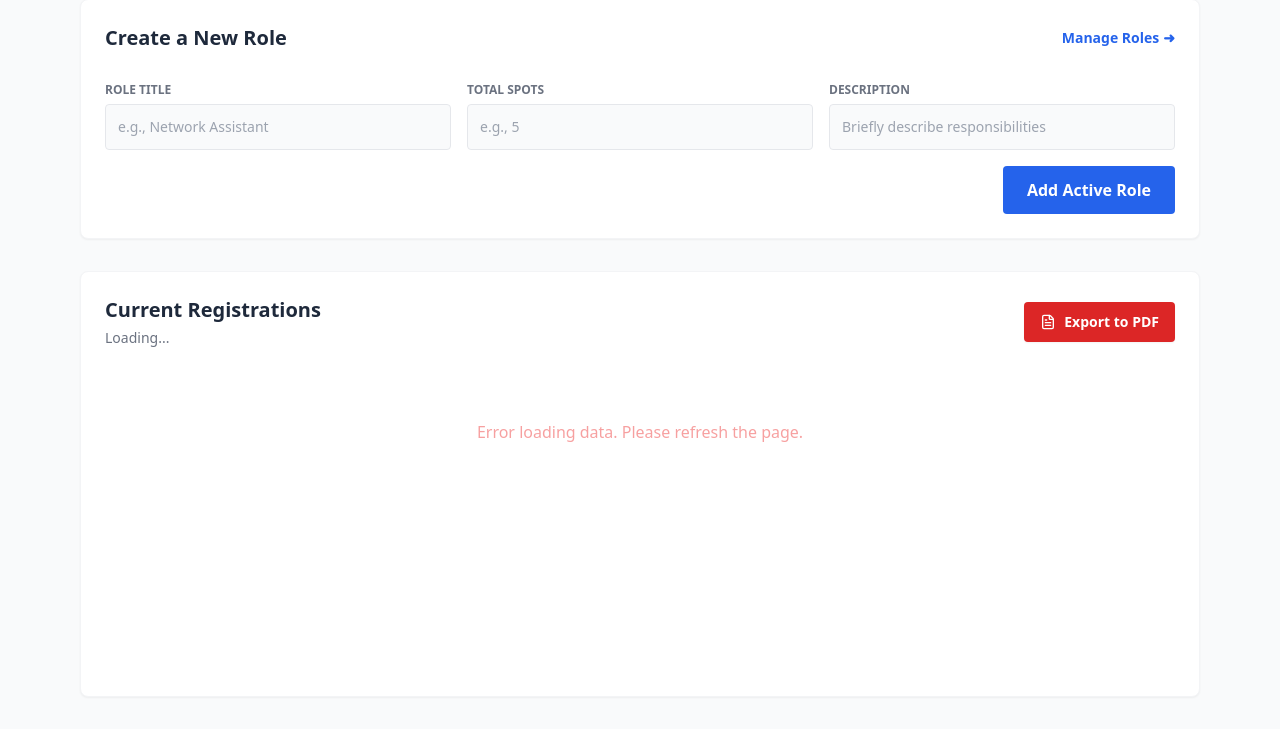
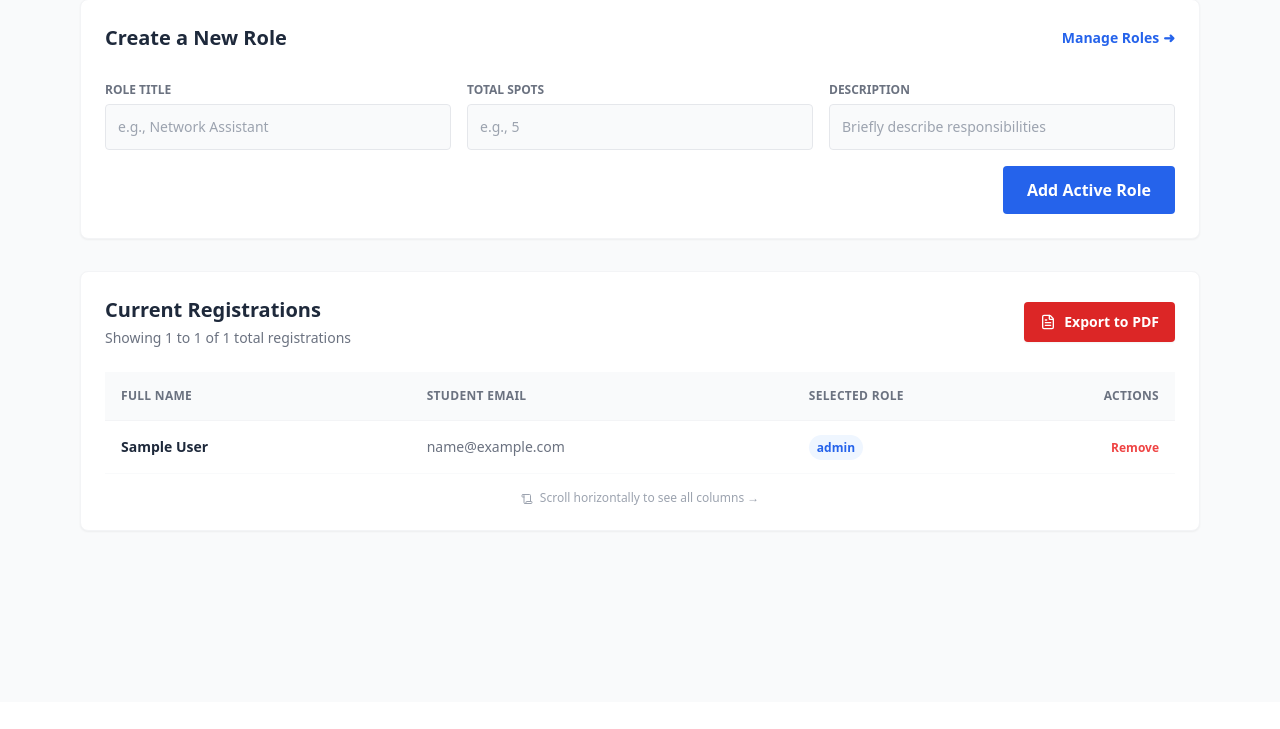
Before and after one commit to MSTANSLOUS/Self-Role-Assignment-System, a Flask app: page /admin in a window 1280 px wide. Shown: the part 98-827 px from the top of the page. After the commit the page ends 630 px from the top, so only its background shows below. Run offline with Flask 3, Linux system fonts and the light colour scheme; tables that the repository leaves empty hold one stand-in row (values such as "Sample post"); data that the repository does not hold is empty; some libraries are stand-ins or nearby versions.

Commit message:
Revert to reliable pagination with smooth transition effect

```diff
--- a/app/templates/admin.html
+++ b/app/templates/admin.html
@@ -80,8 +80,12 @@
             z-index: 10;
         }
 
-        /* Fade animation for smooth transitions */
-        @keyframes fadeIn {
+        /* Smooth page transition */
+        .page-transition {
+            animation: fadeSlide 0.3s ease-out;
+        }
+
+        @keyframes fadeSlide {
             from {
                 opacity: 0;
                 transform: translateY(10px);
@@ -90,29 +94,6 @@
                 opacity: 1;
                 transform: translateY(0);
             }
-        }
-
-        .fade-in {
-            animation: fadeIn 0.3s ease-out;
-        }
-
-        /* Loading spinner overlay */
-        .loading-spinner {
-            position: absolute;
-            top: 50%;
-            left: 50%;
-            transform: translate(-50%, -50%);
-            z-index: 10;
-        }
-
-        .table-wrapper {
-            position: relative;
-            min-height: 300px;
-        }
-
-        .table-loading {
-            opacity: 0.5;
-            pointer-events: none;
         }
     </style>
 </head>
@@ -204,13 +185,16 @@
             </div>
         </div>
 
-        <!-- Registrations Section with SMOOTH AJAX Pagination -->
-        <section class="bg-white border border-gray-100 rounded-lg p-6 shadow-sm">
+        <!-- Registrations Section with Smooth Transitions -->
+        <section class="bg-white border border-gray-100 rounded-lg p-6 shadow-sm" id="registrationsSection">
             <div class="flex flex-col md:flex-row md:items-center justify-between mb-6 gap-4">
                 <div>
                     <h2 class="text-xl font-bold text-slate-800 mb-1">Current Registrations</h2>
-                    <p id="paginationInfo" class="text-sm text-gray-500">
-                        Loading...
+                    <p class="text-sm text-gray-500">
+                        Showing {{ ((current_page - 1) * per_page) + 1 }} to {{ ((current_page - 1) * per_page) + users|length }} of {{ total_users }} total registrations
+                        {% if total_pages > 1 %}
+                            • Page {{ current_page }} of {{ total_pages }}
+                        {% endif %}
                     </p>
                 </div>
                 <a href="{{ url_for('routes.export_pdf') }}" class="flex items-center justify-center space-x-2 bg-red-600 text-white text-sm font-semibold px-4 py-2.5 rounded hover:bg-red-700 transition w-full md:w-auto shadow-sm">
@@ -219,22 +203,138 @@
                 </a>
             </div>
 
-            <!-- Table Container with loading state -->
-            <div id="tableContainer" class="table-wrapper">
-                <div id="loadingSpinner" class="hidden absolute inset-0 flex items-center justify-center bg-white/80 z-20 rounded-lg">
-                    <div class="flex flex-col items-center gap-3">
-                        <svg class="animate-spin h-8 w-8 text-blue-600" xmlns="http://www.w3.org/2000/svg" fill="none" viewBox="0 0 24 24">
-                            <circle class="opacity-25" cx="12" cy="12" r="10" stroke="currentColor" stroke-width="4"></circle>
-                            <path class="opacity-75" fill="currentColor" d="M4 12a8 8 0 018-8V0C5.373 0 0 5.373 0 12h4zm2 5.291A7.962 7.962 0 014 12H0c0 3.042 1.135 5.824 3 7.938l3-2.647z"></path>
-                        </svg>
-                        <span class="text-sm text-gray-500">Loading...</span>
+            <!-- Desktop Table View -->
+            <div class="desktop-table table-container custom-scroll">
+                <table class="registrations-table text-left border-collapse min-w-[640px]">
+                    <thead class="sticky-header bg-gray-50">
+                        <tr class="text-xs font-bold text-gray-500 uppercase tracking-wide border-b border-gray-100">
+                            <th class="p-4 w-[200px]">Full Name</th>
+                            <th class="p-4 w-[250px]">Student Email</th>
+                            <th class="p-4 w-[150px]">Selected Role</th>
+                            <th class="p-4 w-[100px] text-right">Actions</th>
+                        </tr>
+                    </thead>
+                    <tbody class="text-sm">
+                        {% for user in users %}
+                        <tr class="border-b border-gray-50 hover:bg-gray-50/50">
+                            <td class="p-4 font-semibold text-slate-800 whitespace-nowrap">{{ user.name }}</td>
+                            <td class="p-4 text-gray-500 break-all">{{ user.email }}</td>
+                            <td class="p-4">
+                                <span class="bg-blue-50 text-blue-600 px-2 py-1 rounded-full text-xs font-bold whitespace-nowrap">
+                                    {{ user.role.role }}
+                                </span>
+                            </td>
+                            <td class="p-4 text-right">
+                                <form action="{{ url_for('routes.delete_user', user_id=user.id) }}" method="POST" onsubmit="return confirm('Are you sure you want to remove {{ user.name }}?');">
+                                    <button type="submit" class="text-xs font-bold text-red-500 hover:text-red-700 transition whitespace-nowrap">
+                                        Remove
+                                    </button>
+                                </form>
+                            </td>
+                        </tr>
+                        {% endfor %}
+                    </tbody>
+                </table>
+            </div>
+
+            <!-- Mobile Cards View -->
+            <div class="mobile-cards space-y-3">
+                {% if users %}
+                    {% for user in users %}
+                    <div class="user-card relative">
+                        <form action="{{ url_for('routes.delete_user', user_id=user.id) }}" method="POST" class="absolute top-4 right-4">
+                            <button type="submit" onclick="return confirm('Are you sure you want to remove {{ user.name }}?');" class="text-xs font-bold text-red-500 hover:text-red-700 transition bg-red-50 px-3 py-1 rounded-full">
+                                Remove
+                            </button>
+                        </form>
+                        <div class="space-y-3">
+                            <div>
+                                <div class="text-xs font-bold text-gray-400 uppercase mb-1">Full Name</div>
+                                <div class="text-base font-semibold text-slate-800 pr-16">{{ user.name }}</div>
+                            </div>
+                            <div>
+                                <div class="text-xs font-bold text-gray-400 uppercase mb-1">Email</div>
+                                <div class="text-sm text-gray-600 break-all">{{ user.email }}</div>
+                            </div>
+                            <div>
+                                <div class="text-xs font-bold text-gray-400 uppercase mb-1">Selected Role</div>
+                                <span class="inline-block bg-blue-50 text-blue-600 px-3 py-1 rounded-full text-sm font-bold">
+                                    {{ user.role.role }}
+                                </span>
+                            </div>
+                        </div>
                     </div>
+                    {% endfor %}
+                {% else %}
+                    <div class="text-center py-12 text-gray-400">
+                        <i data-lucide="users" class="w-12 h-12 mx-auto mb-3 opacity-50"></i>
+                        <p>No registrations yet</p>
+                    </div>
+                {% endif %}
+            </div>
+
+            <!-- Pagination Controls -->
+            {% if total_pages > 1 %}
+            <div class="mt-6 pt-4 border-t border-gray-100 flex flex-col sm:flex-row items-center justify-between gap-4">
+                <div class="text-sm text-gray-500">
+                    Showing <span class="font-semibold">{{ ((current_page - 1) * per_page) + 1 }}</span> to
+                    <span class="font-semibold">{{ ((current_page - 1) * per_page) + users|length }}</span> of
+                    <span class="font-semibold">{{ total_users }}</span> registrations
                 </div>
 
-                <div id="tableContent">
-                    <!-- Content will be loaded here via AJAX -->
+                <div class="flex items-center gap-2">
+                    {% if current_page > 1 %}
+                        <a href="{{ url_for('routes.admin', page=current_page - 1) }}"
+                           class="pagination-btn px-4 py-2 rounded border border-gray-200 text-gray-700 hover:bg-gray-50 transition text-sm font-medium"
+                           onclick="smoothTransition()">
+                            ← Previous
+                        </a>
+                    {% else %}
+                        <button disabled class="pagination-btn px-4 py-2 rounded border border-gray-200 text-gray-400 cursor-not-allowed bg-gray-50 text-sm">
+                            ← Previous
+                        </button>
+                    {% endif %}
+
+                    <div class="flex gap-1">
+                        {% for page_num in range(1, total_pages + 1) %}
+                            {% if page_num == current_page %}
+                                <span class="w-9 h-9 flex items-center justify-center rounded bg-blue-600 text-white text-sm font-semibold">
+                                    {{ page_num }}
+                                </span>
+                            {% elif page_num == 1 or page_num == total_pages or (page_num >= current_page - 2 and page_num <= current_page + 2) %}
+                                <a href="{{ url_for('routes.admin', page=page_num) }}"
+                                   class="w-9 h-9 flex items-center justify-center rounded border border-gray-200 text-gray-600 hover:bg-gray-50 transition text-sm"
+                                   onclick="smoothTransition()">
+                                    {{ page_num }}
+                                </a>
+                            {% elif page_num == current_page - 3 or page_num == current_page + 3 %}
+                                <span class="w-9 h-9 flex items-center justify-center text-gray-400">...</span>
+                            {% endif %}
+                        {% endfor %}
+                    </div>
+
+                    {% if current_page < total_pages %}
+                        <a href="{{ url_for('routes.admin', page=current_page + 1) }}"
+                           class="pagination-btn px-4 py-2 rounded border border-gray-200 text-gray-700 hover:bg-gray-50 transition text-sm font-medium"
+                           onclick="smoothTransition()">
+                            Next →
+                        </a>
+                    {% else %}
+                        <button disabled class="pagination-btn px-4 py-2 rounded border border-gray-200 text-gray-400 cursor-not-allowed bg-gray-50 text-sm">
+                            Next →
+                        </button>
+                    {% endif %}
                 </div>
             </div>
+            {% endif %}
+
+            <!-- Hint for horizontal scroll -->
+            {% if users %}
+            <div class="mt-4 text-center text-xs text-gray-400 desktop-table hidden sm:block">
+                <i data-lucide="scroll" class="inline w-3 h-3 mr-1"></i>
+                Scroll horizontally to see all columns →
+            </div>
+            {% endif %}
         </section>
     </main>
 
@@ -256,96 +356,14 @@
             }
         }
 
-        // SMOOTH AJAX PAGINATION - No Page Reload!
-        let currentPage = {{ current_page | default(1) }};
-        let totalPages = {{ total_pages | default(1) }};
-        let totalUsers = {{ total_users | default(0) }};
-        let perPage = {{ per_page | default(10) }};
-
-        function loadPage(page) {
-            // Show loading spinner
-            const spinner = document.getElementById('loadingSpinner');
-            const tableContent = document.getElementById('tableContent');
-
-            spinner.classList.remove('hidden');
-            tableContent.classList.add('opacity-50');
-
-            // Fetch data via AJAX
-            fetch(`/admin/data?page=${page}`)
-                .then(response => response.json())
-                .then(data => {
-                    // Update table content
-                    tableContent.innerHTML = data.html;
-
-                    // Update pagination info
-                    currentPage = data.current_page;
-                    totalPages = data.total_pages;
-                    totalUsers = data.total_users;
-                    perPage = data.per_page;
-
-                    updatePaginationInfo();
-                    updatePaginationControls();
-
-                    // Re-initialize Lucide icons for new content
-                    if (typeof lucide !== 'undefined') {
-                        lucide.createIcons();
-                    }
-
-                    // Smooth fade in
-                    tableContent.classList.remove('opacity-50');
-                    tableContent.classList.add('fade-in');
-                    setTimeout(() => {
-                        tableContent.classList.remove('fade-in');
-                    }, 300);
-                })
-                .catch(error => {
-                    console.error('Error loading page:', error);
-                    tableContent.innerHTML = '<div class="text-center py-12 text-red-500">Error loading data. Please refresh the page.</div>';
-                })
-                .finally(() => {
-                    spinner.classList.add('hidden');
-                });
+        // Smooth transition effect when clicking pagination
+        function smoothTransition() {
+            const section = document.getElementById('registrationsSection');
+            section.classList.add('page-transition');
+            setTimeout(() => {
+                section.classList.remove('page-transition');
+            }, 300);
         }
-
-        function updatePaginationInfo() {
-            const start = ((currentPage - 1) * perPage) + 1;
-            const end = Math.min(currentPage * perPage, totalUsers);
-            const infoText = totalUsers > 0
-                ? `Showing ${start} to ${end} of ${totalUsers} total registrations • Page ${currentPage} of ${totalPages}`
-                : 'No registrations yet';
-            document.getElementById('paginationInfo').innerHTML = infoText;
-        }
-
-        function updatePaginationControls() {
-            // Re-attach event listeners to new pagination buttons
-            const prevBtn = document.getElementById('prevPageBtn');
-            const nextBtn = document.getElementById('nextPageBtn');
-            const pageNumbers = document.querySelectorAll('.page-number');
-
-            if (prevBtn) {
-                prevBtn.onclick = () => {
-                    if (currentPage > 1) loadPage(currentPage - 1);
-                };
-            }
-
-            if (nextBtn) {
-                nextBtn.onclick = () => {
-                    if (currentPage < totalPages) loadPage(currentPage + 1);
-                };
-            }
-
-            pageNumbers.forEach(btn => {
-                btn.onclick = () => {
-                    const page = parseInt(btn.dataset.page);
-                    if (page && page !== currentPage) loadPage(page);
-                };
-            });
-        }
-
-        // Load initial page
-        document.addEventListener('DOMContentLoaded', () => {
-            loadPage(currentPage);
-        });
 
         // Re-initialize icons
         setTimeout(() => {
```
